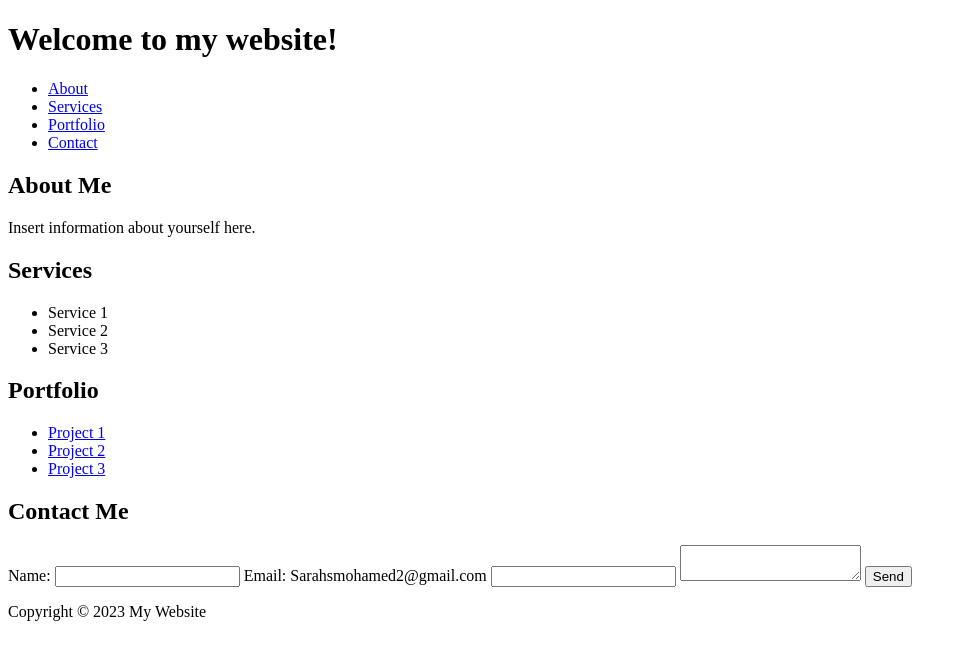
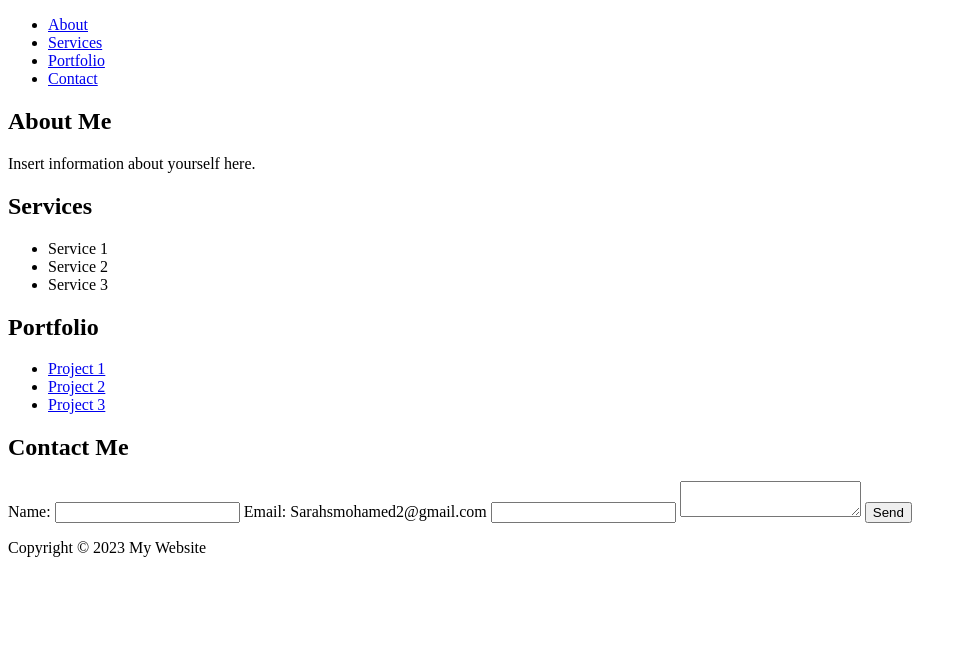
Before and after one commit to sarahmohamed2/sarahmohamed2.github.io, a plain HTML site: page index.html in a window 1280 px wide. Shown: the whole page, without its empty margins (0-967 px from the left). Drawn offline with Linux system fonts and the light colour scheme.

Commit message:
Update index.html

```diff
--- a/index.html
+++ b/index.html
@@ -1,9 +1,4 @@
 <!DOCTYPE html>
-<html>
-  </head>
-  <body>
-    <header>
-      <h1>Welcome to my website!</h1>
     </header>
     <nav>
       <ul>
```
